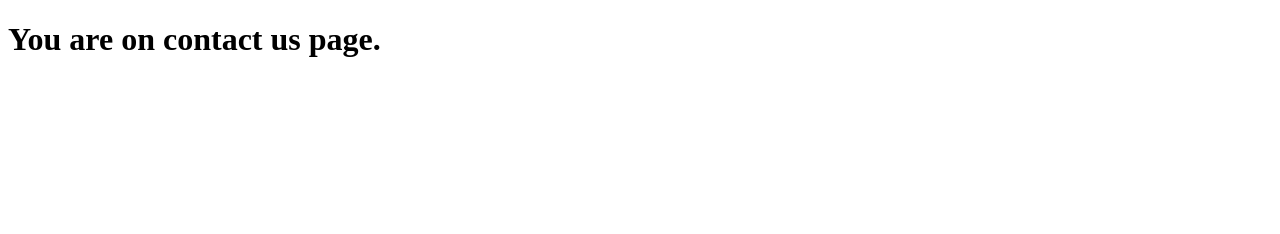
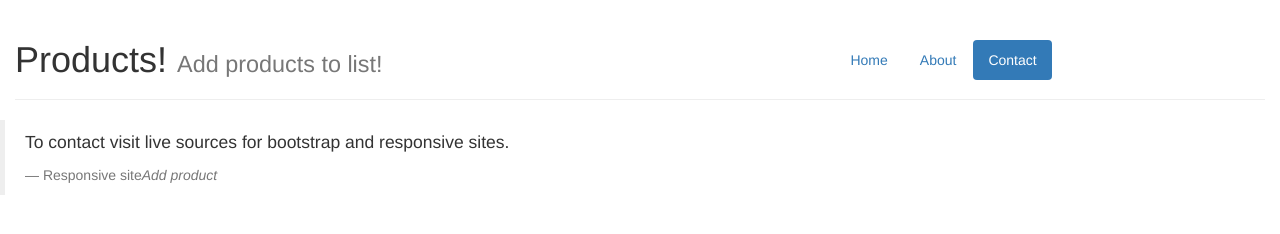
Before and after one commit to sjmittal/StaticWebSiteNodeJs, a plain HTML site: page public/contact.html in a window 1280 px wide. Drawn offline with nearby package versions, Linux system fonts and the light colour scheme.

Commit message:
add page contents
delete product, about us and contact us page contents and design.

```diff
--- a/content/javascript/customscript.js
+++ b/content/javascript/customscript.js
@@ -1,4 +1,7 @@
 'use strict';
+
+    <script src="lib/react/react.js"></script>
+    <script src="lib/react/react-dom.js"></script>
 
 var mountNode = document.getElementById('addProductForm');
 var mountNodeList = document.getElementById('listcontainer');
--- a/public/contact.html
+++ b/public/contact.html
@@ -1,11 +1,57 @@
 <!DOCTYPE html>
 <html>
 <head>
-	<title>Contact - Node Sample Site</title>
+	<meta charset="utf-8">
+    <meta http-equiv="X-UA-Compatible" content="IE=edge">
+    <meta name="viewport" content="width=device-width, initial-scale=1">
+    <title>Contact - Sample NodeJs</title>
+    <meta name="description" content="">
+    <meta name="author" content="">
+    <link href="https://maxcdn.bootstrapcdn.com/bootstrap/3.3.6/css/bootstrap.min.css" rel="stylesheet">
 </head>
 
 <body>
-	<h1>You are on contact us page.</h1>
+	<div class="container-fluid">
+
+        <div class="row">
+            <div class="col-md-12">
+                <div class="page-header">
+                    <div class="row">
+                        <div class="col-md-5">
+                            <h1 style="margin-top:0px;">
+                                Products! <small>Add products to list!</small>
+                            </h1>
+                        </div>
+                        <div class="col-md-5">
+                            <ul class="nav nav-pills pull-right">
+                                <li>
+                                    <a href="/">Home</a>
+                                </li>
+                                <li>
+                                    <a href="/about">About</a>
+                                </li>
+                                <li class="active">
+                                    <a href="/contact">Contact</a>
+                                </li>
+                            </ul>
+                        </div>
+                    </div>
+                </div>
+            </div>
+        </div>
+
+        <div class="row">
+            <div class="row">
+				<div class="col-md-12">
+					<blockquote>
+						<p>
+							To contact visit live sources for bootstrap and responsive sites.
+						</p>
+						<small>Responsive site<cite>Add product</cite></small>
+					</blockquote>
+				</div>
+			</div>
+        </div>
 </body>
 
 </html>
```
Also changed, not shown: public/about.html (+46 -2 lines), public/index.html (+32 -48 lines), README.md.
